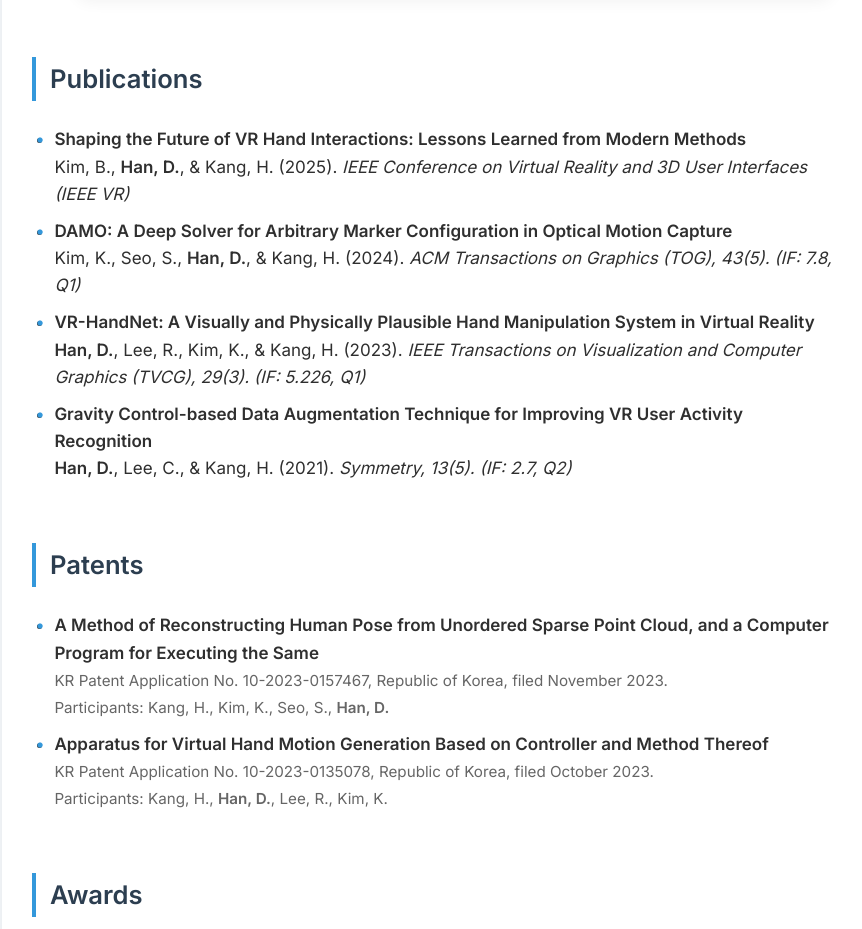
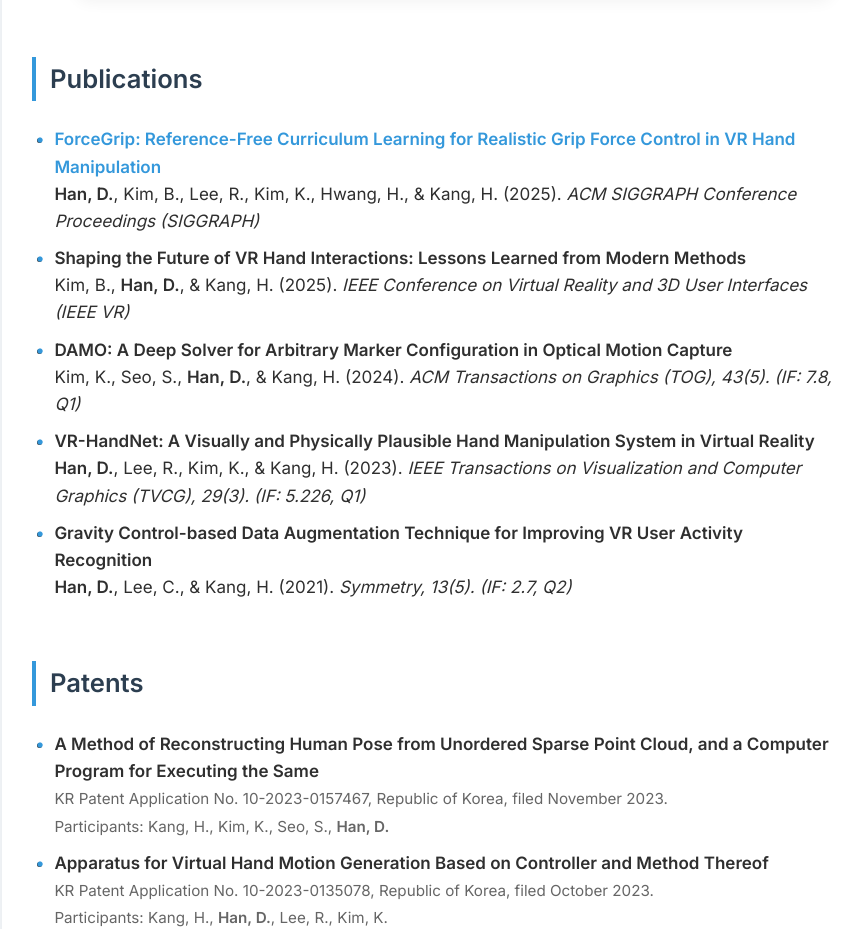
Before and after one commit to Han-DongHeun/Han-DongHeun.github.io, a plain HTML site: page index.html in a window 1280 px wide. Shown: the part 1647-2576 px from the top of the page, without its empty margins (208-1070 px from the left). Drawn offline with Linux system fonts and the light colour scheme.

Commit message:
update publication

```diff
--- a/index.html
+++ b/index.html
@@ -313,6 +313,19 @@
   <ul>
     <li>
       <span class="publication-title">
+        <strong>
+          <a href="https://han-dongheun.github.io/ForceGrip/" target="_blank">
+            ForceGrip: Reference-Free Curriculum Learning for Realistic Grip Force Control in VR Hand Manipulation
+          </a>
+        </strong>
+      </span><br>
+      <span class="publication-authors">
+        <strong>Han, D.</strong>, Kim, B., Lee, R., Kim, K., Hwang, H., & Kang, H. (2025).
+        <em>ACM SIGGRAPH Conference Proceedings (<span class="highlight">SIGGRAPH</span>)</em>
+      </span>
+    </li>
+    <li>
+      <span class="publication-title">
         <strong>Shaping the Future of VR Hand Interactions: Lessons Learned from Modern Methods</strong>
       </span><br>
       <span class="publication-authors">
```
Lines whose indentation alone changed are shown as unchanged.
